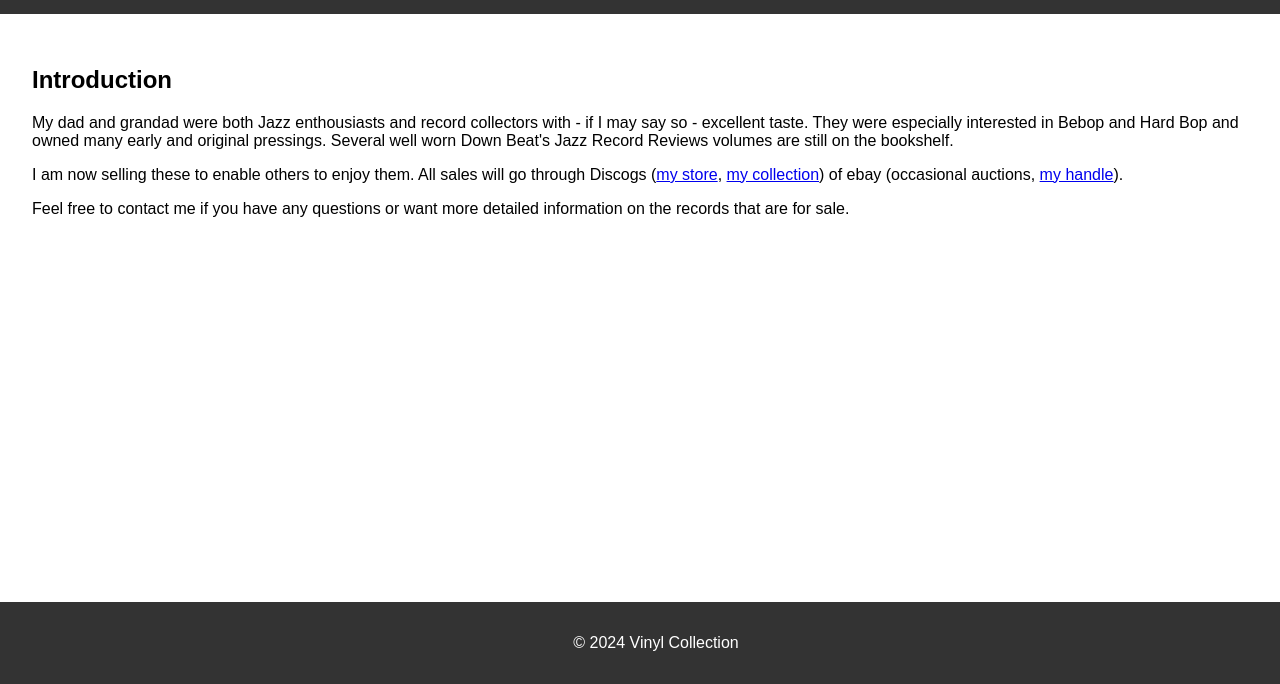
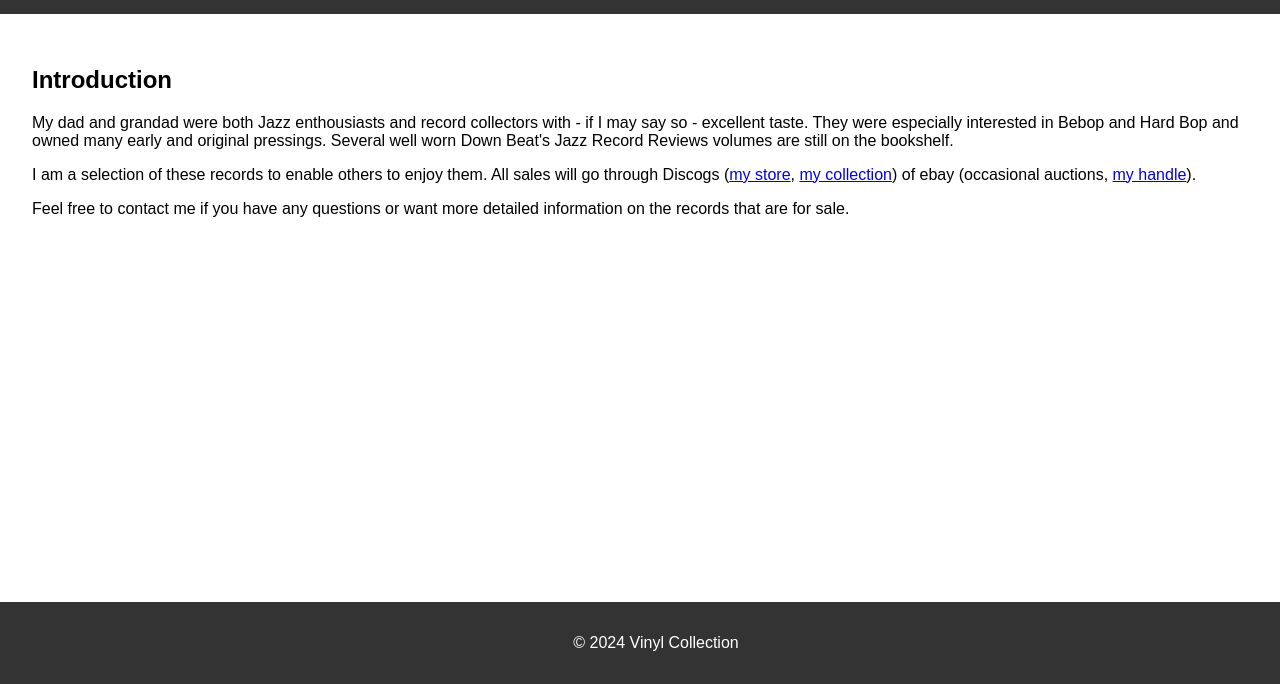
Before and after one commit to rvdweerd/rvdweerd.github.io, a plain HTML site: page index.html in a window 1280 px wide. Shown: the part 116-800 px from the top of the page. Drawn offline with Linux system fonts and the light colour scheme.

Commit message:
Update index.html

```diff
--- a/index.html
+++ b/index.html
@@ -18,7 +18,7 @@
     <main>
         <h2>Introduction</h2>
         <p>My dad and grandad were both Jazz enthousiasts and record collectors with - if I may say so - excellent taste. They were especially interested in Bebop and Hard Bop and owned many early and original pressings. Several well worn Down Beat's Jazz Record Reviews volumes are still on the bookshelf.</p>
-        <p>I am now selling these to enable others to enjoy them. All sales will go through Discogs (<a href="https://www.discogs.com/seller/rvdweerd.github.io/profile" target="_blank" rel="noopener noreferrer">my store</a>, <a href="https://www.discogs.com/user/rvdweerd.github.io/collection" target="_blank" rel="noopener noreferrer">my collection</a>) of ebay (occasional auctions, <a href="https://www.ebay.com/usr/roger-nl" target="_blank" rel="noopener noreferrer">my handle</a>).</p>
+        <p>I am a selection of these records to enable others to enjoy them. All sales will go through Discogs (<a href="https://www.discogs.com/seller/rvdweerd.github.io/profile" target="_blank" rel="noopener noreferrer">my store</a>, <a href="https://www.discogs.com/user/rvdweerd.github.io/collection" target="_blank" rel="noopener noreferrer">my collection</a>) of ebay (occasional auctions, <a href="https://www.ebay.com/usr/roger-nl" target="_blank" rel="noopener noreferrer">my handle</a>).</p>
         <p>Feel free to contact me if you have any questions or want more detailed information on the records that are for sale.</p>
     </main>
     <footer>
```
